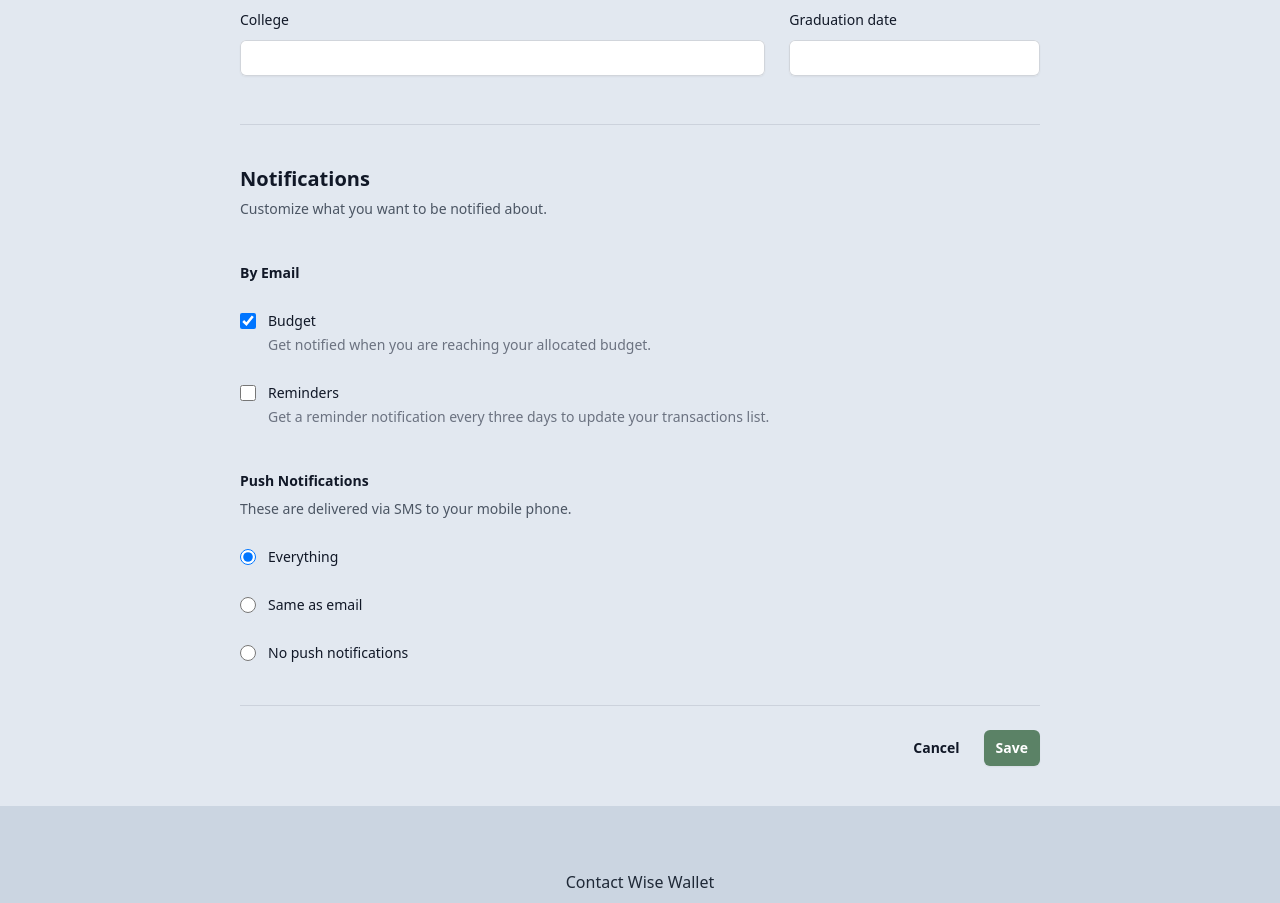
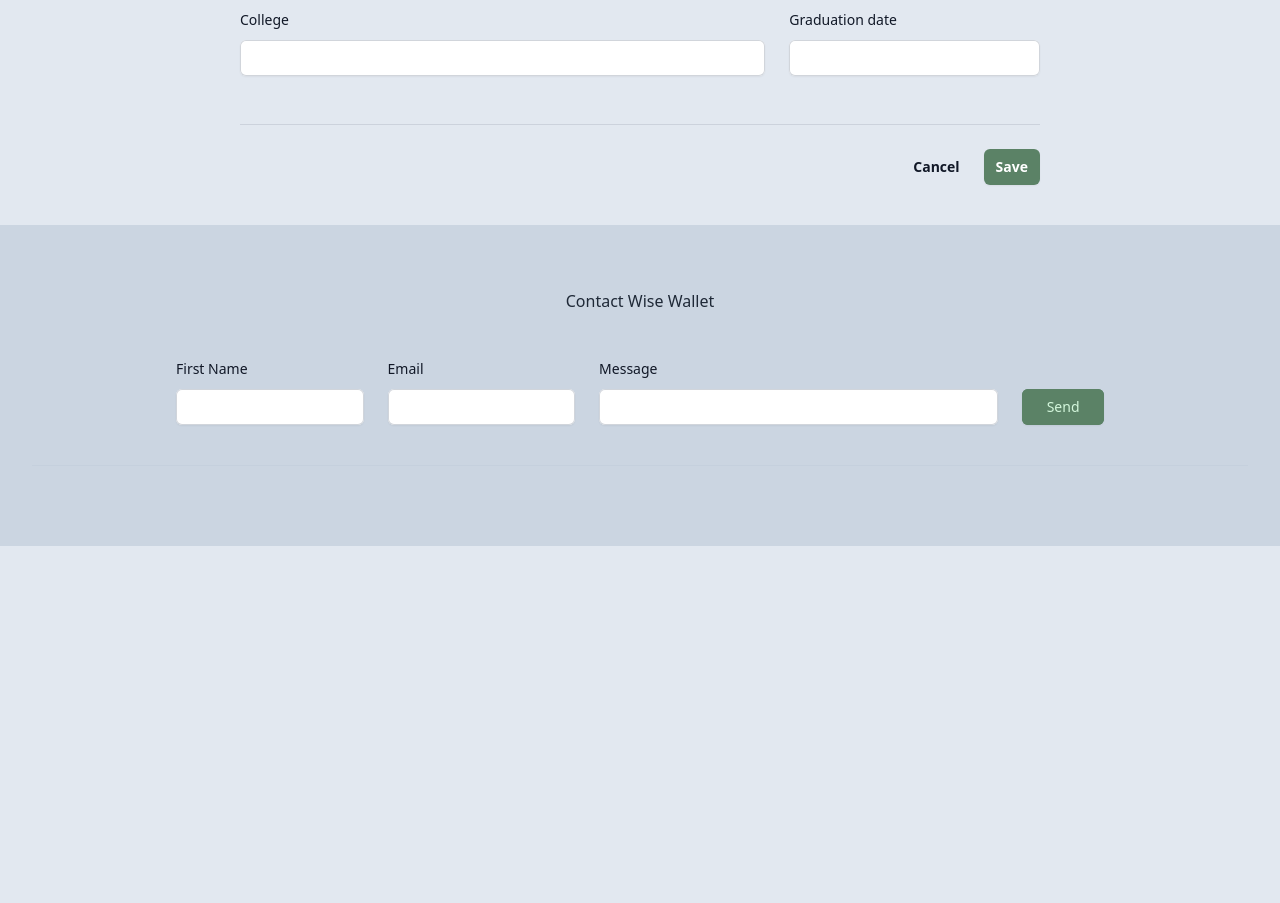
Before and after one commit to zikrya/Personal-Expense-Tracker, a React (Vite) app: page /profile in a window 1280 px wide. Shown: the part 400-1303 px from the top of the page. After the commit the page ends 946 px from the top, so only its background shows below. Built offline with nearby package versions, Linux system fonts and the light colour scheme; no server answers.

Commit message:
update profile page

```diff
--- a/src/pages/Profile.jsx
+++ b/src/pages/Profile.jsx
@@ -188,7 +188,8 @@ const Profile = () => {
 
                         </div>
                     </div>
-
+                    {/* for a later implementation if time was allotted */}
+{/*
                     <div className="border-b border-gray-900/10 py-10">
                         <h2 className="text-xl font-semibold leading-7 text-gray-900">Notifications</h2>
                         <p className="mt-1 text-sm leading-6 text-gray-600">
@@ -235,8 +236,8 @@ const Profile = () => {
                                     </div>
 
                                 </div>
-                            </fieldset>
-                            <fieldset>
+                            </fieldset> */}
+                            {/* <fieldset>
                                 <legend className="text-sm font-semibold leading-6 text-gray-900">Push Notifications</legend>
                                 <p className="mt-1 text-sm leading-6 text-gray-600">These are delivered via SMS to your mobile phone.</p>
                                 <div className="mt-6 space-y-6">
@@ -277,9 +278,9 @@ const Profile = () => {
                                         </label>
                                     </div>
                                 </div>
-                            </fieldset>
-                        </div>
-                    </div>
+                            </fieldset> */}
+                        {/* </div>
+                    </div> */}
 
 
 
```
